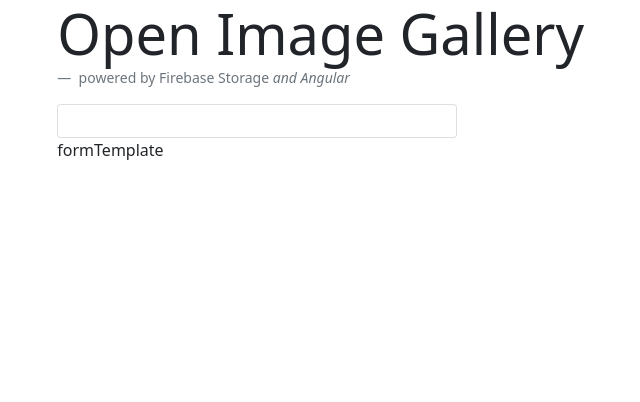
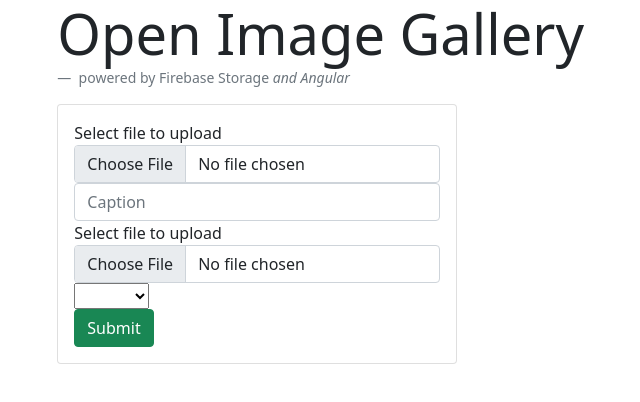
Before and after one commit to krixstin/open-gallery, an Angular app: page /image/upload in a window 1280 px wide. Shown: the top 402 px of the page, without its empty margins (160-800 px from the left). Built offline with nearby package versions, Linux system fonts and the light colour scheme; what @angular/fire would draw is missing.

Commit message:
resolve synthetic default issue for export database

```diff
--- a/src/app/images/image/image.component.html
+++ b/src/app/images/image/image.component.html
@@ -1,9 +1,30 @@
 <div class ="card" style ="width:25rem">
     <div class="card-body">
 <form [formGroup]="formTemplate">
+
+    <div class="form-group">
+        <label>Select file to upload</label>
+        <input type="file" class="form-control" formControlName="imageUrl">
+    </div>
+    <div class="form-group">
+        <input  class="form-control" formControlName="caption" placeholder="Caption">
+    </div>
+    <div class="form-group">
+        <label>Select file to upload</label>
+        <input type="file" class="form-control" formControlName="imageUrl">
+    </div>
+    <div class="form-group">
+        <select class="from-control" formControlName="category">
+            <option value="People">People</option>
+            <option value="Nature">Nature</option>
+            <option value="Any">Any</option>
+        </select>
+    </div>
+    <div class="form-group">
+        <button type="submit" class="btn btn-success float-right">Submit</button>
+    </div>
 
 </form>
     </div>
 
 </div>
-formTemplate
--- a/tsconfig.json
+++ b/tsconfig.json
@@ -19,7 +19,8 @@
     "lib": [
       "es2018",
       "dom"
-    ]
+    ],
+    "allowSyntheticDefaultImports": true
   },
   "angularCompilerOptions": {
     "enableI18nLegacyMessageIdFormat": false,
```
